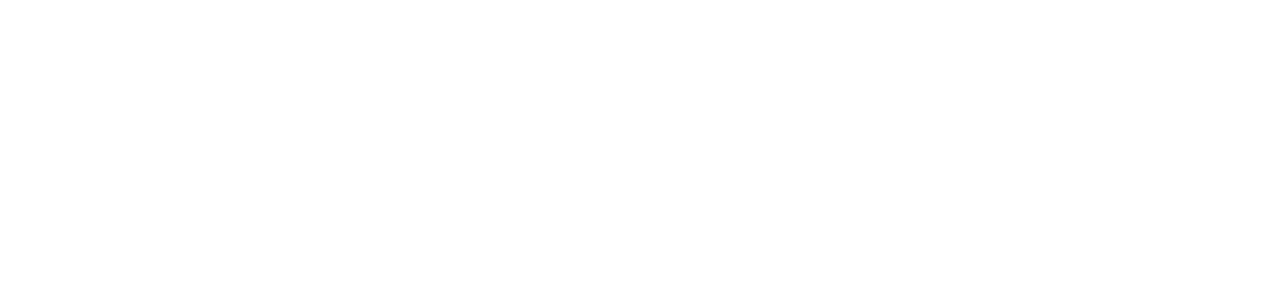
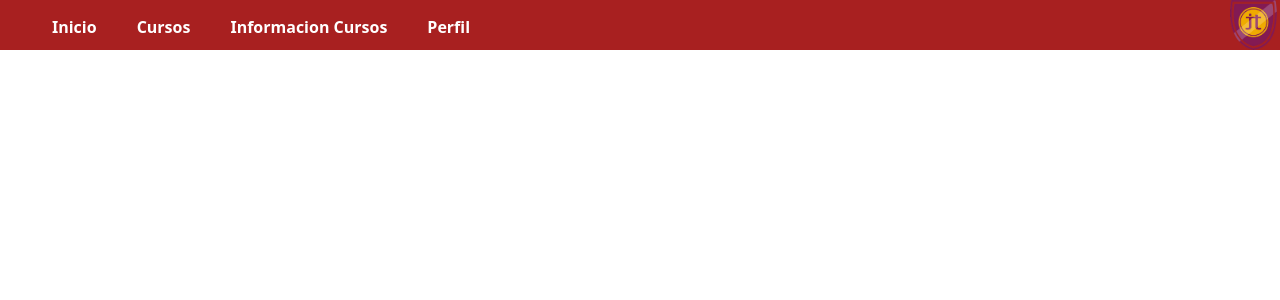
Before and after one commit to EdwinC27/Plataforma_JiTA, an Angular app: page / in a window 1280 px wide. Shown: the top 300 px of the page. Built offline with nearby package versions, Linux system fonts and the light colour scheme.

Commit message:
Agregar la barra de menu

```diff
--- a/src/app/app.component.css
+++ b/src/app/app.component.css
@@ -0,0 +1,23 @@
+nav {
+    background-color: #a82020;
+    height: 50px;
+    display: flex;
+    justify-content: space-between;
+}
+
+ul {
+    list-style: none;
+    display: flex;
+}
+
+a {
+    color: white;
+    text-decoration: none;
+    font-weight: bold;
+    padding: 15px 20px;
+    display: block;
+}
+
+a:hover {
+    background-color: #eb1f1f;
+}
--- a/src/app/app.component.html
+++ b/src/app/app.component.html
@@ -1 +1,13 @@
+<nav>
+    <ul>
+      <li><a href="tablero">Inicio</a></li>
+      <li><a href="galeria">Cursos</a></li>
+      <li><a href="info">Informacion Cursos</a></li>
+      <li><a href="perfil">Perfil</a></li>
+    </ul>
+
+    <img src="assets/logoAcademy.png" alt="" id="img">
+</nav>
+
+
 <router-outlet></router-outlet>
```
Also changed, not shown: src/assets/imgCarrusel/Logo-Academy.jpg (deleted), src/assets/logoAcademy.png (added).
